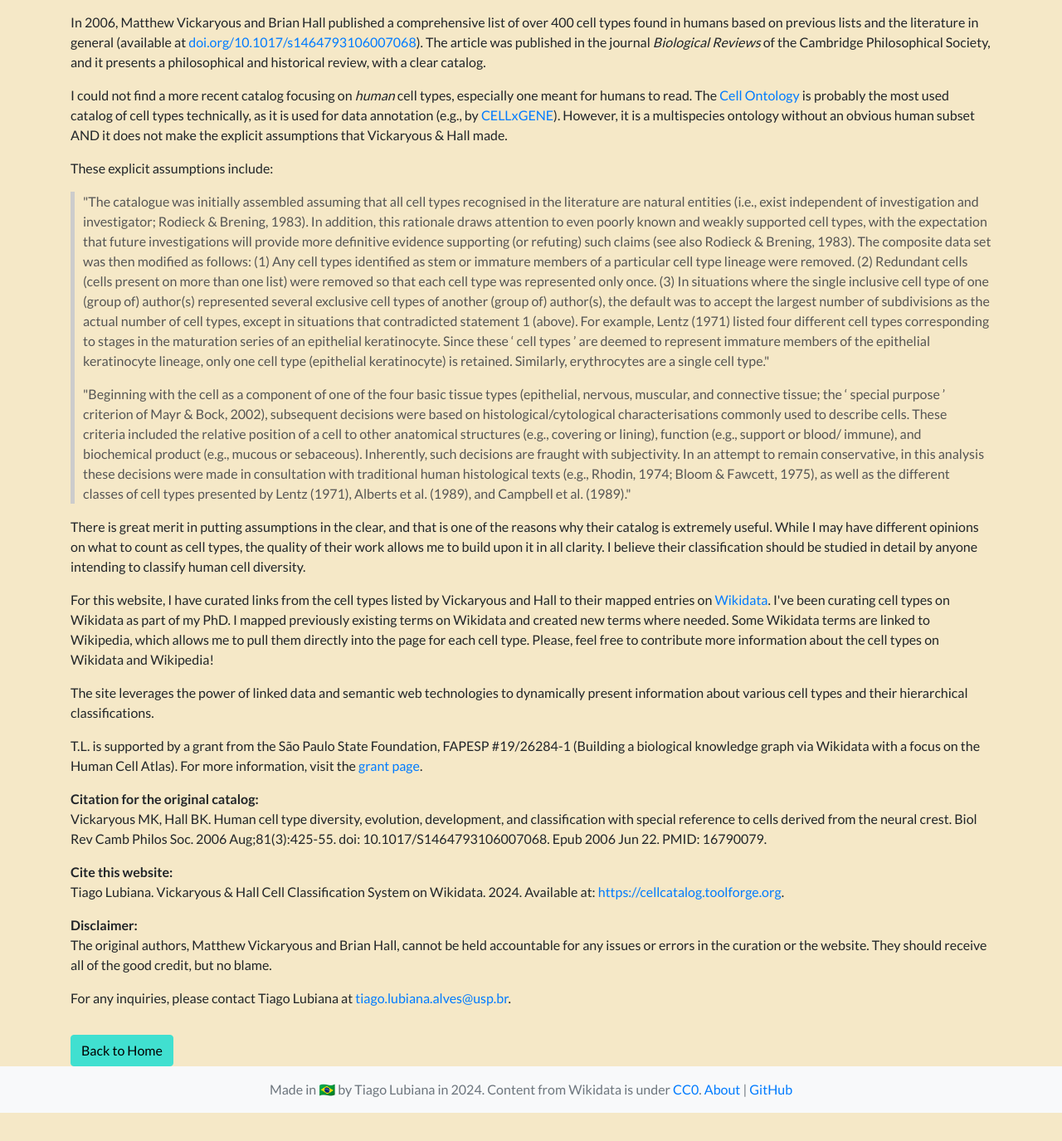
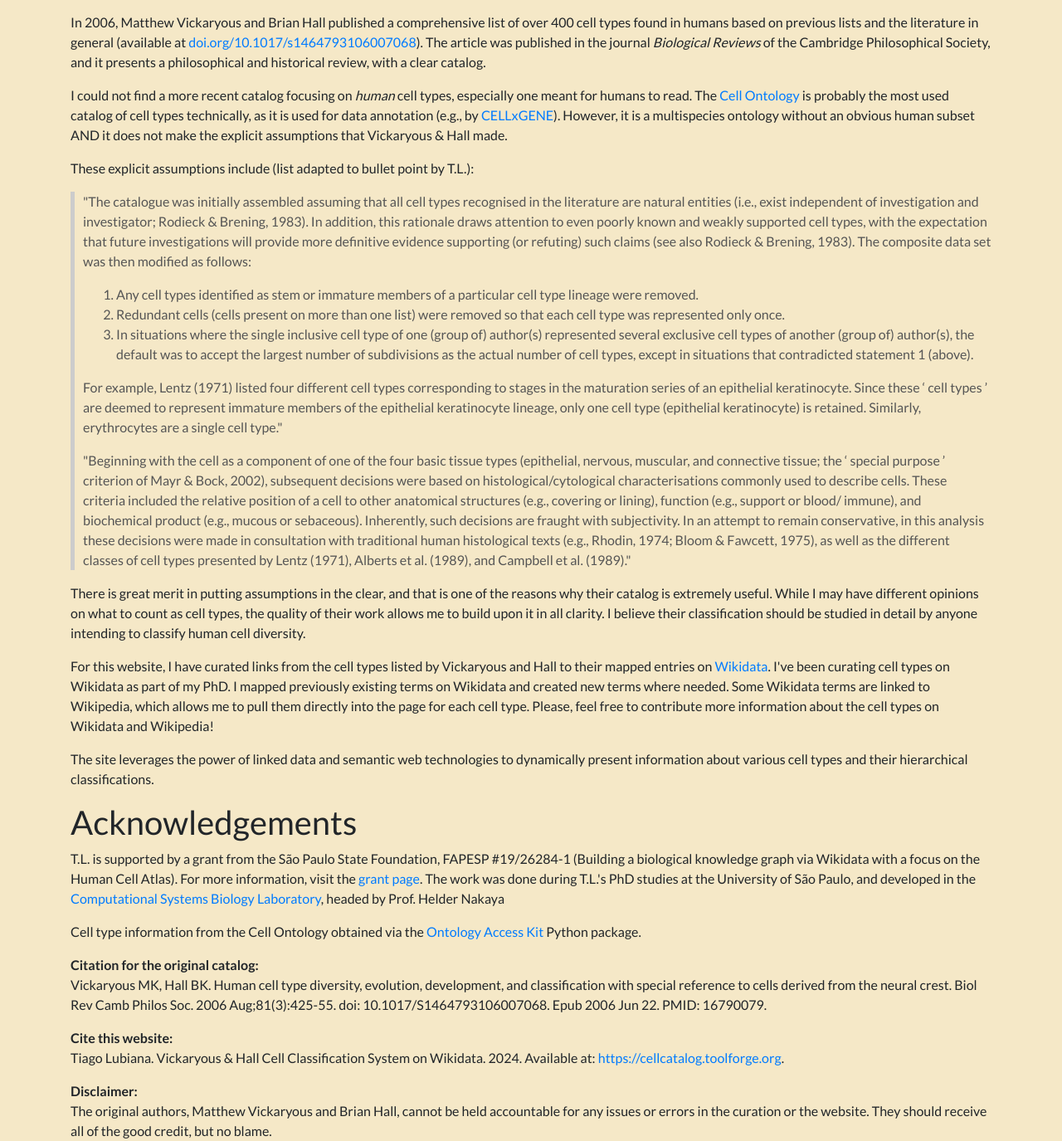
Before and after one commit to lubianat/wiki_vickaryous, a Flask app: page /about in a window 1280 px wide. Shown: the part 175-1550 px from the top of the page at 83% size. Before the commit the page ends 1516 px from the top, so only its background shows below. Run offline with Flask 3, Linux system fonts and the light colour scheme; some libraries are stand-ins or nearby versions.

Commit message:
docs: Improve acknowledgements and display of rules

```diff
--- a/www/python/src/templates/about.html
+++ b/www/python/src/templates/about.html
@@ -18,21 +18,28 @@
         target="_blank">CELLxGENE</a>). However, it is a multispecies ontology without an obvious human subset AND it
     does not make the explicit assumptions that Vickaryous & Hall made.</p>
 
-<p>These explicit assumptions include:</p>
+<p>These explicit assumptions include (list adapted to bullet point by T.L.):</p>
 <blockquote style="border-left: 5px solid #ccc; padding-left: 10px; color: #555;">
     <p>"The catalogue was initially assembled assuming that all cell types recognised in the literature are natural
         entities (i.e., exist independent of investigation and investigator; Rodieck & Brening, 1983). In addition, this
         rationale draws attention to even poorly known and weakly supported cell types, with the expectation that future
         investigations will provide more definitive evidence supporting (or refuting) such claims (see also Rodieck &
-        Brening, 1983). The composite data set was then modified as follows: (1) Any cell types identified as stem or
-        immature members of a particular cell type lineage were removed. (2) Redundant cells (cells present on more than
-        one list) were removed so that each cell type was represented only once. (3) In situations where the single
-        inclusive cell type of one (group of) author(s) represented several exclusive cell types of another (group of)
-        author(s), the default was to accept the largest number of subdivisions as the actual number of cell types,
-        except in situations that contradicted statement 1 (above). For example, Lentz (1971) listed four different cell
-        types corresponding to stages in the maturation series of an epithelial keratinocyte. Since these ‘ cell types ’
-        are deemed to represent immature members of the epithelial keratinocyte lineage, only one cell type (epithelial
-        keratinocyte) is retained. Similarly, erythrocytes are a single cell type."</p>
+        Brening, 1983). The composite data set was then modified as follows:
+    <ol>
+        <li>Any cell types identified as stem or immature members of a particular cell type lineage were removed.
+        </li>
+        <li>Redundant cells (cells present on more than
+            one list) were removed so that each cell type was represented only once.
+        </li>
+        <li>In situations where the single
+            inclusive cell type of one (group of) author(s) represented several exclusive cell types of another (group
+            of)
+            author(s), the default was to accept the largest number of subdivisions as the actual number of cell types,
+            except in situations that contradicted statement 1 (above).</li>
+    </ol> For example, Lentz (1971) listed four different cell
+    types corresponding to stages in the maturation series of an epithelial keratinocyte. Since these ‘ cell types ’
+    are deemed to represent immature members of the epithelial keratinocyte lineage, only one cell type (epithelial
+    keratinocyte) is retained. Similarly, erythrocytes are a single cell type."</p>
 
     <p>"Beginning with the cell as a component of one of the four basic tissue types (epithelial, nervous, muscular, and
         connective tissue; the ‘ special purpose ’ criterion of Mayr & Bock, 2002), subsequent decisions were based on
@@ -59,15 +66,23 @@
 <p>The site leverages the power of linked data and semantic web technologies to dynamically present information about
     various cell types and their hierarchical classifications.</p>
 
+<h1> Acknowledgements </h1>
 <p>T.L. is supported by a grant from the São Paulo State Foundation, FAPESP #19/26284-1 (Building a biological knowledge
     graph via Wikidata with a focus on the Human Cell Atlas). For more information, visit the <a
         href="https://bv.fapesp.br/en/bolsas/193825/building-a-biological-knowledge-graph-via-wikidata-with-a-focus-on-the-human-cell-atlas/"
-        target="_blank">grant page</a>.</p>
+        target="_blank">grant page</a>. The work was done during T.L.'s PhD studies at the University of São Paulo, and
+    developed in the <a href="https://csbiology.org" target="_blank">Computational Systems Biology Laboratory</a>,
+    headed by Prof.
+    Helder Nakaya </p>
 
+<p> Cell type information from the Cell Ontology obtained via the <a
+        href="https://incatools.github.io/ontology-access-kit/" target="_blank">Ontology Access Kit</a> Python package.
+</p>
 <p><strong>Citation for the original catalog:</strong><br>
     Vickaryous MK, Hall BK. Human cell type diversity, evolution, development, and classification with special reference
     to cells derived from the neural crest. Biol Rev Camb Philos Soc. 2006 Aug;81(3):425-55. doi:
     10.1017/S1464793106007068. Epub 2006 Jun 22. PMID: 16790079.</p>
+
 
 <p><strong>Cite this website:</strong><br>
     Tiago Lubiana. Vickaryous & Hall Cell Classification System on Wikidata. 2024. Available at: <a
```
